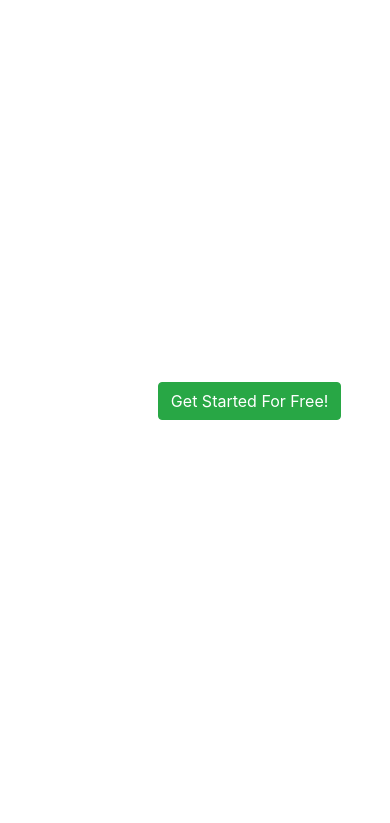
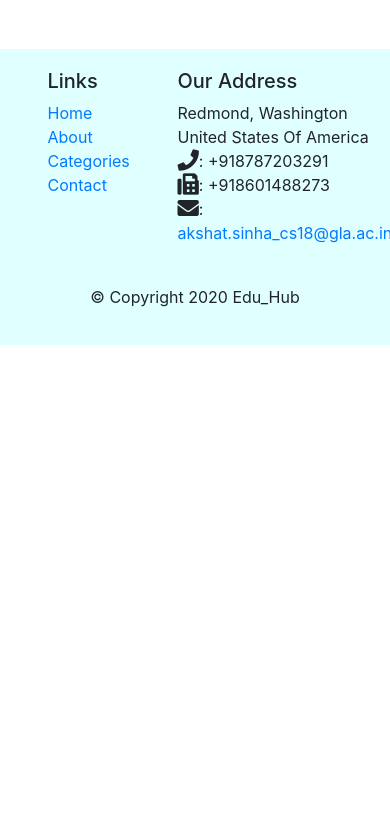
Before and after one commit to amanS2206/Edu_Hub, a PHP site: page / in a window 390 px wide. Shown: the part 881-1704 px from the top of the page. After the commit the page ends 1226 px from the top, so only its background shows below. Run offline with PHP 8.4, Linux system fonts and the light colour scheme; some libraries are stand-ins or nearby versions.

Commit message:
add footer

```diff
--- a/css/style.css
+++ b/css/style.css
@@ -1,4 +1,4 @@
-*{
+/* *{
     padding: 0;
     margin: 0;
     box-sizing: border-box;
@@ -36,32 +36,23 @@
     float: left;
 }
 
-/* #nav1{
-    background-color: #ffc107;
-    border:0px;
-    border-radius: 0px;
-    margin-bottom: 15px;
-} */
+
 
 #nav1{
     opacity: 0.8;
 }
-/* for heading */
-/* #h1he{
-    text-align: center;
-    font-size: 5vw;
-    color: #dc3545;
 
-} */
 #bty{
     margin-top: 5vw;
-margin-left: 28vw;
+    margin-left: 28vw;
     margin-bottom: 5vw;
 }
 
+
+
 .container {
-    width: 100vw;
-    height: 100vh;
+    width: 100%;
+    height: 100%;
     display: flex;
     justify-content: center;
     align-items: center;
@@ -118,16 +109,78 @@ margin-left: 28vw;
 
 
 
-/* for crousel image */
+
 .cra{
     width: 100%;
     height: 300px;
 }
-/* video*/
-/* #video{
-    margin-top: 20px;
-} */
 
 .img-fluid{
   width:60%;
 }
+
+
+
+ */
+
+
+ *{
+  padding: 0;
+  margin: 0;
+  box-sizing: border-box;
+}
+
+
+
+
+
+#logo-img{
+  width: 100px;
+  height: 100px;
+  float: left;
+}
+
+#nav1{
+  background-color: #ffc107;
+  border:0px;
+  border-radius: 0px;
+  margin-bottom: 15px;
+}
+/* for heading */
+#h1he{
+  text-align: center;
+  font-size: 5vw;
+  color: #dc3545;
+
+}
+#bty{
+  margin-top: 5vw;
+margin-left: 28vw;
+  margin-bottom: 5vw;
+}
+
+
+
+
+
+/* for crousel image */
+.cra{
+  width: 100%;
+  height: 300px;
+}
+/* video*/
+#vide{
+  margin-top: 20px;
+}
+
+.img-fluid{
+width:60%;
+}
+
+
+/* Footer  */
+.footer{
+  background-color: lightcyan;
+  margin: 50px 0px auto;
+  padding: 20px 0px 20px 0px;
+}
--- a/index.html
+++ b/index.html
@@ -1,46 +1,43 @@
 <!doctype html>
 <html lang="en">
+
 <head>
   <!-- Required meta tags -->
   <meta charset="utf-8">
   <meta name="viewport" content="width=device-width, initial-scale=1, shrink-to-fit=no">
-
+  <!-- fonticons -->
+  <link rel="stylesheet" href="https://use.fontawesome.com/releases/v5.8.1/css/all.css" integrity="sha384-50oBUHEmvpQ+1lW4y57PTFmhCaXp0ML5d60M1M7uH2+nqUivzIebhndOJK28anvf" crossorigin="anonymous">
   <link rel="stylesheet" href="css/bootstrap.min.css">
   <link rel="stylesheet" href="css/style.css">
-<!-- <link rel="stylesheet" href="scss/searchbar.scss"> -->
   <!-- Bootstrap CSS -->
   <title>Edu_Hub</title>
 </head>
-  <body >
 
-<div class="header">
-  <nav  id="nav1" class="navbar navbar-expand-lg navbar-dark bg-dark  ">
-    <div class="container">
-      <a class="navbar-brand" href="index.html"><img id="logo-img" src="images/pp.jpeg" class="img-fluid" ></a>
+<body>
 
 
-      <button class="navbar-toggler" data-toggle="collapse" data-target="#navbar" >
+  <nav id="nav1" class="navbar navbar-expand-lg navbar-dark bg-dark  ">
+    <div class="container">
+      <a class="navbar-brand" href="index.html"><img id="logo-img" src="images/pp.jpeg" class="img-fluid"></a>
+
+
+      <button class="navbar-toggler" data-toggle="collapse" data-target="#navbar">
         <span class="navbar-toggler-icon"></span>
       </button>
 
 
       <form class="form-inline my-2 my-lg-0 text-center">
-        <!-- <input class="form-control mr-sm-2" type="search" placeholder="Search" aria-label="Search"> -->
-        <div class="searchbox">
-          <input type="text" class="searchbox__input" placeholder="Search..." />
-          <svg class="searchbox__icon" xmlns="http://www.w3.org/2000/svg" viewBox="0 0 56.966 56.966">
-            <path d="M55.146,51.887L41.588,37.786c3.486-4.144,5.396-9.358,5.396-14.786c0-12.682-10.318-23-23-23s-23,10.318-23,23s10.318,23,23,23c4.761,0,9.298-1.436,13.177-4.162l13.661,14.208c0.571,0.593,1.339,0.92,2.162,0.92c0.779,0,1.518-0.297,2.079-0.837C56.255,54.982,56.293,53.08,55.146,51.887z M23.984,6c9.374,0,17,7.626,17,17s-7.626,17-17,17s-17-7.626-17-17S14.61,6,23.984,6z" />
-          </svg>
-        </div>
+        <input class="form-control mr-sm-2" type="search" placeholder="Search" aria-label="Search">
+        <button class="btn btn-outline-success my-2 my-sm-0" type="submit">Search</button>
       </form>
 
-      <div  class="collapse navbar-collapse" id="navbar">
+      <div class="collapse navbar-collapse" id="navbar">
 
-      <ul class="navbar-nav text-center ml-auto" >
+        <ul class="navbar-nav text-center ml-auto">
 
-        <li  class="nav-item dropdown">
-          <a class="nav-link" href="about us.html">AboutUs</a>
-          <a class="nav-link dropdown-toggle" href="#" id="navbarDropdown" role="button" data-toggle="dropdown" aria-haspopup="true" aria-expanded="false">
+          <li class="nav-item dropdown">
+            <a class="nav-link dropdown-toggle" href="#" id="navbarDropdown" role="button" data-toggle="dropdown"
+              aria-haspopup="true" aria-expanded="false">
               Categories.
             </a>
             <div class="dropdown-menu" aria-labelledby="navbarDropdown">
@@ -48,27 +45,28 @@
               <a class="dropdown-item" href="#">Another action</a>
               <div class="dropdown-divider"></div>
               <a class="dropdown-item" href="#">Something else here</a>
+
+
+
+          <li class="nav-item">
+            <a class="nav-link" href="index.html">Login</a>
+          </li>
+          <li class="nav-item">
+            <a class="nav-link" href="index.html">Signup</a>
+          </li>
+        </ul>
+      </div>
+
+
+
     </div>
   </nav>
 
 
   <div class="container">
-    <!-- <h1 id="h1he">Edu_hub : Get Ready to Learn!</h1> -->
+    <h1 id="h1he">Edu_hub : Get Ready to Learn!</h1>
     <button id="bty" type="button" class="btn btn-success">Get Started For Free!</button>
   </div>
-
-  <div class="background-wrap">
-    <video id="video-bg-elem" preload="auto" autoplay="true" loop="loop" muted="muted">
-      <source src="videos/edu ‑ Made with FlexClip (2).mp4" type="video/mp4">
-      Video not supported
-    </video>
-  </div>
-
-</div>
-
-
-
-
 
   <!-- EDU_HUB HEADING--->
 
@@ -93,7 +91,7 @@
           <img src="images/cellphone-electronics-facebook-744464.jpg" class="cra" alt="...">
         </div>
         <div class="carousel-item">
-          <img  src="images/harvard-study-tips-1.jpg" class="cra" alt="...">
+          <img src="images/harvard-study-tips-1.jpg" class="cra" alt="...">
         </div>
       </div>
       <a class="carousel-control-prev" href="#carouselExampleIndicators" role="button" data-slide="prev">
@@ -107,21 +105,16 @@
     </div>
 
 
-  </div> -->
+  </div>
 
   <!-- Edu.hub video --->
 
 
-<!-- <div id="vide" class="container">
+  <div id="vide" class="container">
 
     <div class="embed-responsive embed-responsive-16by9">
-    <iframe class="embed-responsive-item" src="videos/edu%20‑%20Made%20with%20FlexClip%20(2).mp4" ></iframe>
+      <iframe class="embed-responsive-item" src="videos/edu%20‑%20Made%20with%20FlexClip%20(2).mp4"></iframe>
     </div>
-
-
-</div> -->
-
-
 
 
   </div>
@@ -129,10 +122,66 @@
 
 
 
+
+
+
+
+
+
+
+  <footer class="footer">
+    <div class="container">
+      <div class="row">
+        <div class="col-4 offset-1 col-sm-2">
+          <h5>Links</h5>
+          <ul class="list-unstyled">
+            <li><a href="#">Home</a></li>
+            <li><a href="about us.html">About</a></li>
+            <li><a href="#">Categories</a></li>
+            <li><a href="#">Contact</a></li>
+          </ul>
+        </div>
+        <div class="col-7 col-sm-5">
+          <h5>Our Address</h5>
+          <address>
+            Redmond, Washington
+            <br>
+            United States Of America
+            <br>
+            <i class="fa fa-phone fa-lg"></i>: +918787203291<br>
+            <i class="fa fa-fax fa-lg"></i>: +918601488273<br>
+            <i class="fa fa-envelope fa-lg"></i>: <a href="mailto:akshat.sinha_cs18@gla.ac.in">akshat.sinha_cs18@gla.ac.in</a>
+          </address>
+        </div>
+        <div class="col-12 col-sm-4 align-self-center">
+          <div class="text-center">
+            <a  href="http://google.com/+"><i class="fas fa-google-plus"></i></a>
+            <a  href="http://www.facebook.com/profile.php?id="><i class="fas fa-facebook"></i></a>
+            <a  href="http://www.linkedin.com/in/"><i class="fas fa-linkedin"></i></a>
+            <a  href="http://twitter.com/"><i class="fas fa-twitter"></i></a>
+            <a  href="http://youtube.com/"><i class="fas fa-youtube"></i></a>
+            <a  href="mailto:"><i class="fas fa-envelope-o"></i></a>
+          </div>
+        </div>
+      </div>
+      <div class="row justify-content-center">
+        <div class="col-auto">
+          <p>© Copyright 2020 Edu_Hub</p>
+        </div>
+      </div>
+    </div>
+  </footer>
   <!-- Optional JavaScript -->
   <!-- jQuery first, then Popper.js, then Bootstrap JS -->
-    <script src="https://code.jquery.com/jquery-3.5.1.slim.min.js" integrity="sha384-DfXdz2htPH0lsSSs5nCTpuj/zy4C+OGpamoFVy38MVBnE+IbbVYUew+OrCXaRkfj" crossorigin="anonymous"></script>
-    <script src="https://cdn.jsdelivr.net/npm/popper.js@1.16.1/dist/umd/popper.min.js" integrity="sha384-9/reFTGAW83EW2RDu2S0VKaIzap3H66lZH81PoYlFhbGU+6BZp6G7niu735Sk7lN" crossorigin="anonymous"></script>
-    <script src="https://stackpath.bootstrapcdn.com/bootstrap/4.5.2/js/bootstrap.min.js" integrity="sha384-B4gt1jrGC7Jh4AgTPSdUtOBvfO8shuf57BaghqFfPlYxofvL8/KUEfYiJOMMV+rV" crossorigin="anonymous"></script>
+  <script src="https://code.jquery.com/jquery-3.5.1.slim.min.js"
+    integrity="sha384-DfXdz2htPH0lsSSs5nCTpuj/zy4C+OGpamoFVy38MVBnE+IbbVYUew+OrCXaRkfj"
+    crossorigin="anonymous"></script>
+  <script src="https://cdn.jsdelivr.net/npm/popper.js@1.16.1/dist/umd/popper.min.js"
+    integrity="sha384-9/reFTGAW83EW2RDu2S0VKaIzap3H66lZH81PoYlFhbGU+6BZp6G7niu735Sk7lN"
+    crossorigin="anonymous"></script>
+  <script src="https://stackpath.bootstrapcdn.com/bootstrap/4.5.2/js/bootstrap.min.js"
+    integrity="sha384-B4gt1jrGC7Jh4AgTPSdUtOBvfO8shuf57BaghqFfPlYxofvL8/KUEfYiJOMMV+rV"
+    crossorigin="anonymous"></script>
 </body>
+
 </html>
```
Lines whose indentation alone changed are shown as unchanged.
